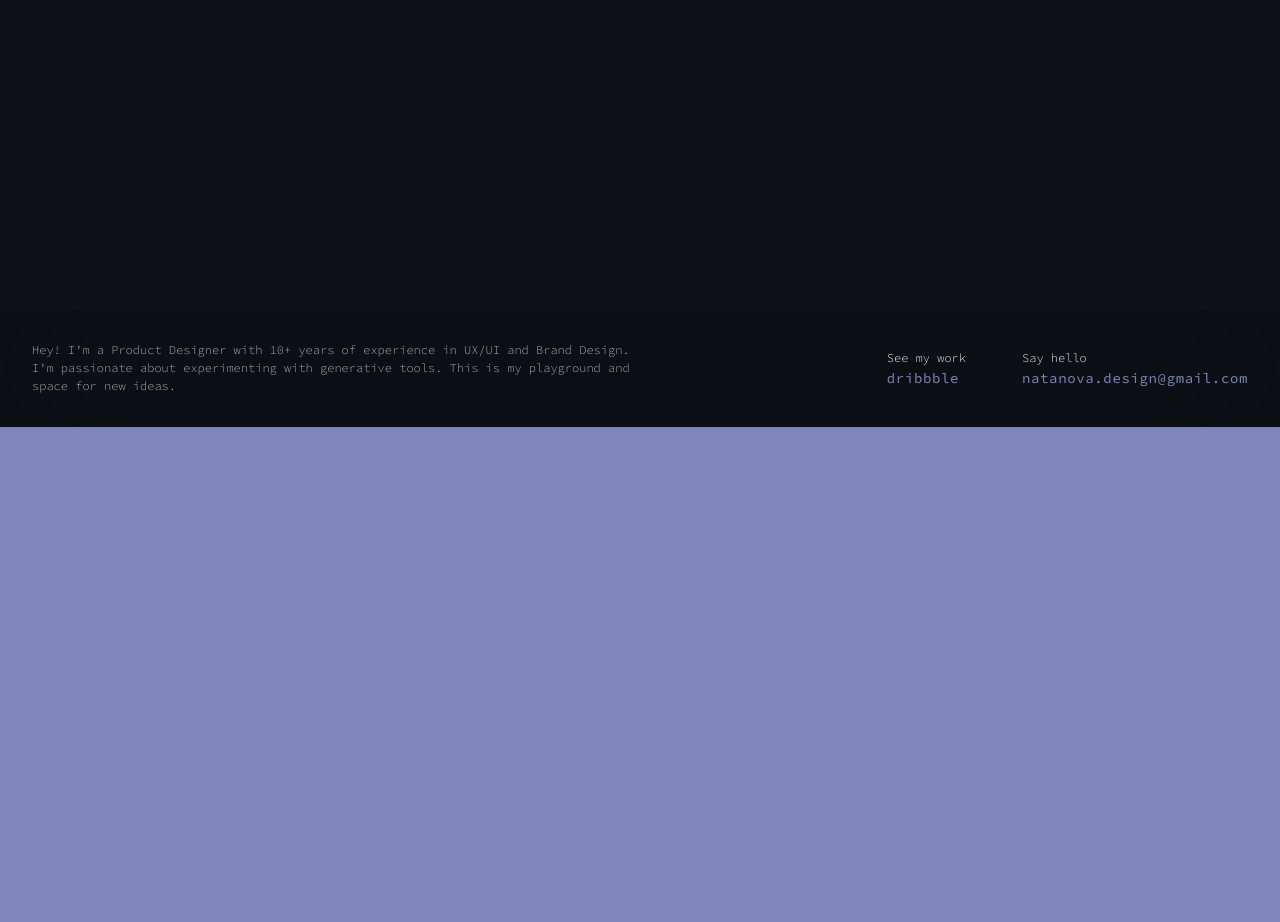
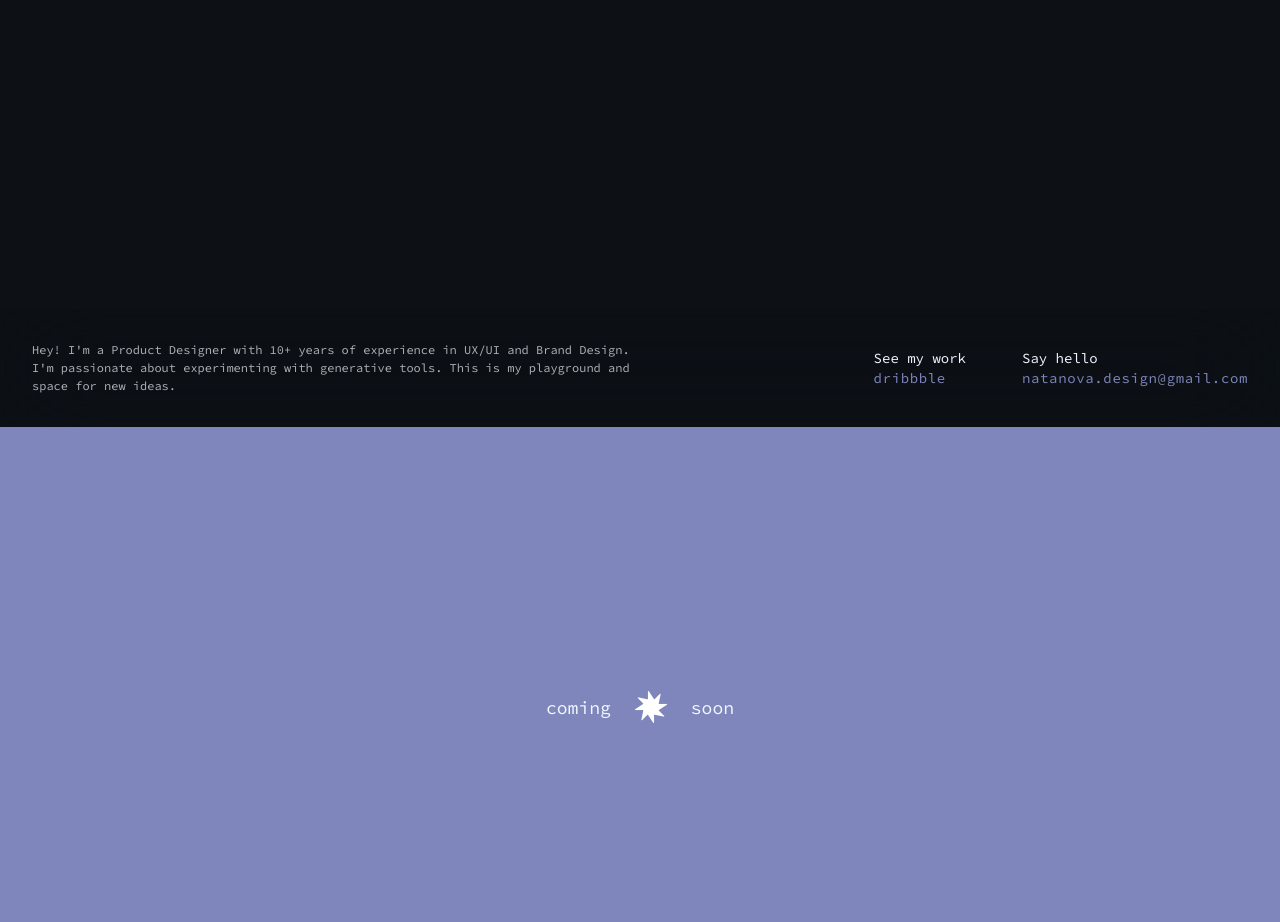
Before and after one commit to natanovadesign/natanova.io, a website: page public/index.html in a window 1280 px wide. Shown: the part 373-1295 px from the top of the page. Drawn offline with Linux system fonts and the light colour scheme; some packages are replaced by stand-ins of ours; a script that the page names is missing.

Commit message:
feat: coming soon block

```diff
--- a/public/index.css
+++ b/public/index.css
@@ -18,7 +18,7 @@ h1 {
 }
 
 h2 {
-  font-size: 16px;
+  font-size: 18px;
   font-weight: 400;
   color:aliceblue;
   margin: 0%;
@@ -63,7 +63,6 @@ a:hover {
   flex-direction: column;
   height: 100%;
   width: 100%;
-  /* background-color: #E4FA16; */
 }
 
 .hero__title--content {
@@ -73,6 +72,10 @@ a:hover {
   flex-direction: column;
   justify-content: center;
   align-items: center;
+}
+
+.logo img {
+  width: 120px;
 }
 
 
@@ -125,20 +128,63 @@ a:hover {
   opacity: 70%;
 }
 
-p, .info__content--about {
+.info__content--about p {
   font-size: 12px;
   line-height: 150%;
-  font-weight: 300;
 }
 
 
 .projects {
   height: 560px;
   width: 100%;
+  display: flex;
+  flex-direction: column;
+  align-items: flex-start;
+  justify-content: center;
+  align-items: center;
   background-color: #7F86BB;
 }
 
+.projects__content {
+  display: flex;
+  justify-content: center;
+  flex-direction: column;
+  align-items: center;
+  gap: 32px;
+}
 
+.projects__content__star {
+  display: flex;
+  justify-content: center;
+  flex-direction: row;
+  align-items: center;
+  gap: 24px;
+}
+
+.star-img {
+  width: 32px;
+  height: 32px;
+  display: block;
+  margin: auto;
+}
+
+.star-img:hover {
+  animation: rotate 1s linear infinite;
+  transform-origin: center;
+}
+
+@keyframes rotate {
+  0% {
+    transform: rotate(0deg);
+  }
+  100% {
+    transform: rotate(360deg);
+  }
+}
+
+.projects__content p{
+  color: black;
+}
 
 
 /* Mobile tweaks */
--- a/public/index.html
+++ b/public/index.html
@@ -21,8 +21,9 @@
   <div class="hero">
     <div class="hero__title">
       <div class="hero__title--content">
-        <h1>Nata Nova</h1>
-        <!-- <h2>Product Designer</h2> -->
+        <div class="logo">
+          <img src="resources/natanova-logo.svg" alt="Logo" width="168" height="28">
+        </div>
       </div>
     </div>
 
@@ -54,7 +55,17 @@
   </div>
 
 
-  <div class="projects"></div>
+  <div class="projects">
+    <div class="projects__content">
+      <!-- <p>projects</p> -->
+      <div class="projects__content__star">
+        <h2>coming</h2>
+        <img src="resources/nova-star-white.png" alt="star" class="star-img">
+        <h2>soon</h2>
+      </div>
+    </div>
+
+  </div>
 
 </body>
 
```
Also changed, not shown: public/resources/favicon 2.png (deleted), public/resources/natanova-logo.svg (added), public/resources/nova-star-white.png (added).
